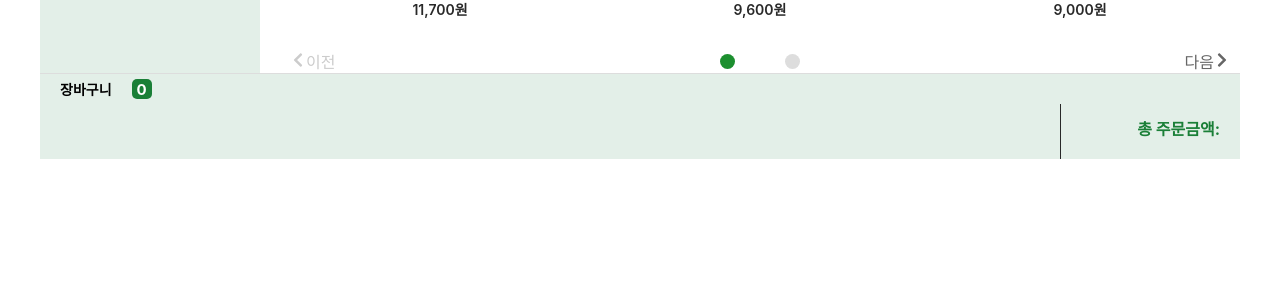
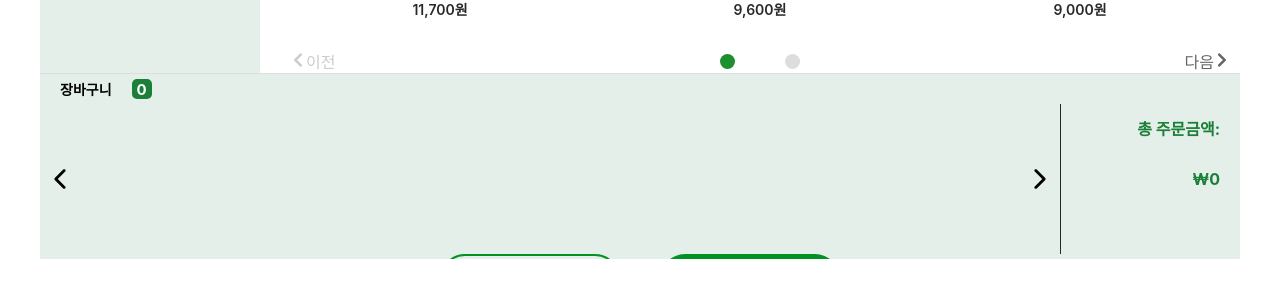
Before and after one commit to bluecode62/subway-kiosk, a React (Create React App) app: page /#/menu in a window 1280 px wide. Shown: the part 541-838 px from the top of the page. After the commit the page ends 800 px from the top, so only its background shows below. Built offline with nearby package versions, Linux system fonts and the light colour scheme.

Commit message:
해상도 수리중

```diff
--- a/src/App.css
+++ b/src/App.css
@@ -4,44 +4,41 @@
   box-sizing: border-box;
 }
 
-html, body, #root {
+html,
+body,
+#root {
   width: 100%;
   height: 100%;
-  /* overflow: hidden; */
+  overflow: hidden;
 }
-:root {
-  --vh: 1vh;
-}
+
 .App {
   width: 100%;
   height: 100%;
   text-align: center;
+}
+
+.kiosk-wrapper {
+  width: 100%;
+  height: 100%;
   display: flex;
   justify-content: center;
   align-items: center;
 }
 
-/* .kiosk-wrapper {
-  width: 100%;
-  height: 100%;
-
-} */
-
 .kiosk {
   width: 1200px;
   height: 1000px;
-  transform-origin: center center;
+
+  transform-origin: top center;
 
   transform: scale(
     min(
       calc(100vw / 1200),
-      calc(100vh / 1000)
+      calc(100% / 1000)
     )
   );
 }
-
-
-
 a {
   text-decoration: none;
   color: black;
--- a/src/App.js
+++ b/src/App.js
@@ -4,10 +4,27 @@ import Home from "./pages/Home";
 import Menu from "./pages/Menu";
 import Cart from "./pages/Cart";
 import Paid from "./pages/Paid";
+import { useEffect } from "react";
 
 function App() {
+
+  useEffect(() => {
+    const setHeight = () => {
+      document.documentElement.style.setProperty(
+        "--vh",
+        `${window.innerHeight * 0.01}px`
+      );
+    };
+
+    setHeight();
+    window.addEventListener("resize", setHeight);
+    return () => window.removeEventListener("resize", setHeight);
+  }, []);
+
+
   return (
     <div className="App">
+      <div className="kiosk-wrapper">
         <div className="kiosk">
             <Routes>
               <Route path="/" element={<Home />} />
@@ -16,6 +33,7 @@ function App() {
               <Route path="/paid" element={<Paid />} />
             </Routes>
         </div>
+      </div>
     </div>
   );
 }
--- a/src/components/Header/MenuHeader.js
+++ b/src/components/Header/MenuHeader.js
@@ -97,7 +97,7 @@ export default function MenuHeader({
       <TopArea>
         {showLogo && (
           <LogoBox onClick={() => navigate("/")}>
-            <Logo src="process.env.PUBLIC_URL + /images/logo_header.png" />
+            <Logo src={`${process.env.PUBLIC_URL}/images/logo_header.png`}  />
           </LogoBox>
         )}
 
--- a/src/components/cart/CartBar.js
+++ b/src/components/cart/CartBar.js
@@ -10,7 +10,7 @@ const CartWrapper = styled.div`
   height: 250px;
   border-top: 1px solid #ddd;
   background: #e3efe8;
-  overflow: hidden;
+  // overflow: hidden;
 `;
 
 const CartTitleWrapper = styled.div`
--- a/src/index.js
+++ b/src/index.js
@@ -6,6 +6,7 @@ import reportWebVitals from "./reportWebVitals";
 import { HashRouter } from "react-router-dom";
 import { Provider } from "react-redux";
 import { store } from "./store/store";
+
 
 const root = ReactDOM.createRoot(document.getElementById("root"));
 root.render(
--- a/src/pages/Home.js
+++ b/src/pages/Home.js
@@ -89,7 +89,7 @@ export default function Home() {
     <Wrapper>
       <Container>
         <Header>
-          <Logo src="/images/logo_big.png" />
+        <Logo src={`${process.env.PUBLIC_URL}/images/logo_big.png`} />
         </Header>
         <MenuGrid>
           <MenuCard>
--- a/src/pages/Paid.js
+++ b/src/pages/Paid.js
@@ -89,7 +89,7 @@ export default function Paid() {
         )}
         <CompleteButton onClick={handleComplete}>완료</CompleteButton>
       </TextContainer>
-      <SandwichHalf src="/images/paid.png" />
+      <SandwichHalf src={`${process.env.PUBLIC_URL}/images/paid.png`} />
     </Wrapper>
   );
 }
```
